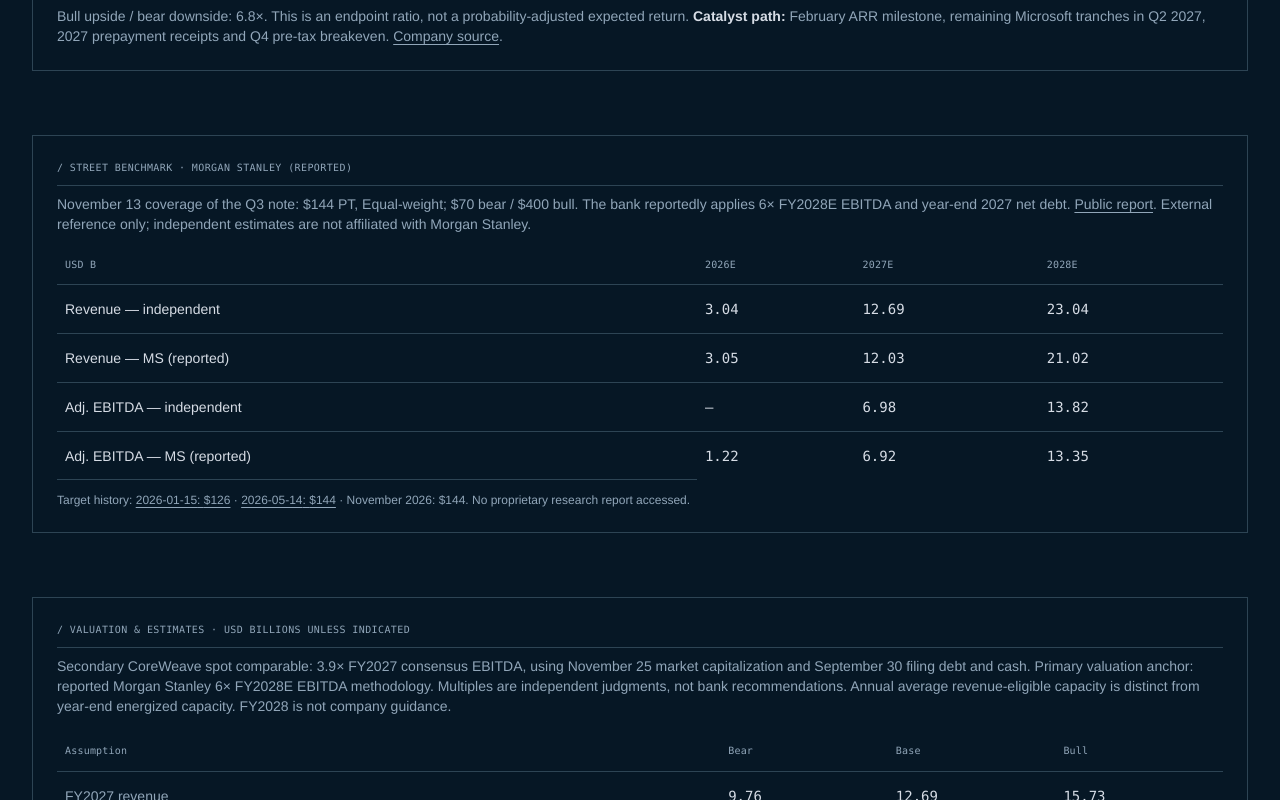
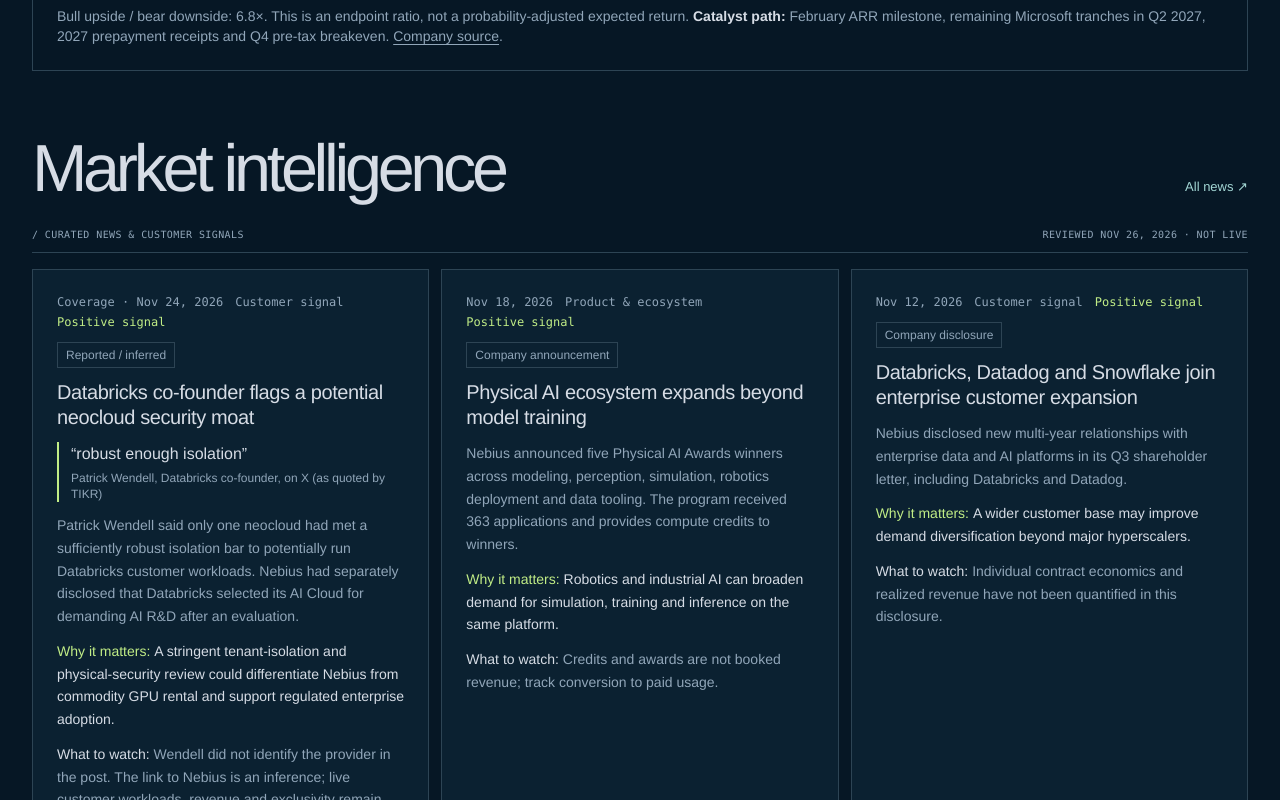
Before and after one commit to dfurry-boilermaker/nbismodel, a Next.js app: page / in a window 1280 px wide. Shown: the part 1620-2420 px from the top of the page. Built offline with nearby package versions, Linux system fonts and the light colour scheme.

Commit message:
Integrate market intelligence: app/page.tsx

```diff
--- a/app/page.tsx
+++ b/app/page.tsx
@@ -1,4 +1,5 @@
 import Link from "next/link";
+import { NewsFeed } from "@/components/news-feed";
 import { Badge } from "@/components/ui/badge";
 import { DcfModel } from "@/components/dcf-model";
 import { VolModel } from "@/components/vol-model";
@@ -92,6 +93,8 @@ export default function HomePage() {
         </div>
         <p className="mt-3 text-sm text-muted">Bull upside / bear downside: {downside > 0 ? (upside / downside).toFixed(1) + "×" : "not applicable"}. This is an endpoint ratio, not a probability-adjusted expected return. <strong className="text-foreground">Catalyst path:</strong> February ARR milestone, remaining Microsoft tranches in Q2 2027, 2027 prepayment receipts and Q4 pre-tax breakeven. <a href="https://www.sec.gov/Archives/edgar/data/1513845/000110465926126008/tm2629571d1_ex99-2.htm" className="underline">Company source</a>.</p>
       </section>
+      <NewsFeed compact />
+
       <section className="min-w-0 border border-line p-4 sm:p-6" aria-label="External research benchmark">
         <div className="section-label">/ Street benchmark · Morgan Stanley (reported)</div>
         <p className="mt-2 text-sm text-muted">November 13 coverage of the Q3 note: {dollars(STREET_BENCHMARK.target)} PT, {STREET_BENCHMARK.rating}; {dollars(STREET_BENCHMARK.bear)} bear / {dollars(STREET_BENCHMARK.bull)} bull. The bank reportedly applies 6× FY2028E EBITDA and year-end 2027 net debt. <a href={STREET_BENCHMARK.source} className="underline">Public report</a>. External reference only; independent estimates are not affiliated with Morgan Stanley.</p>
```
